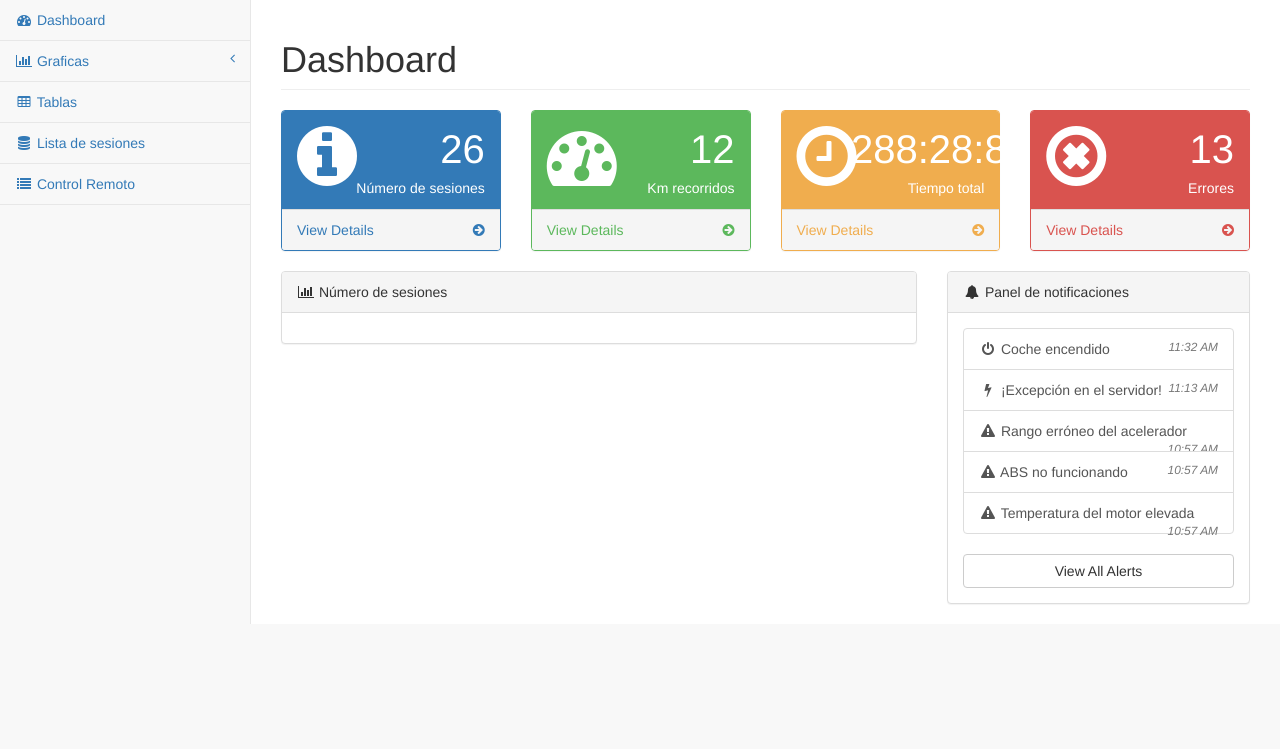
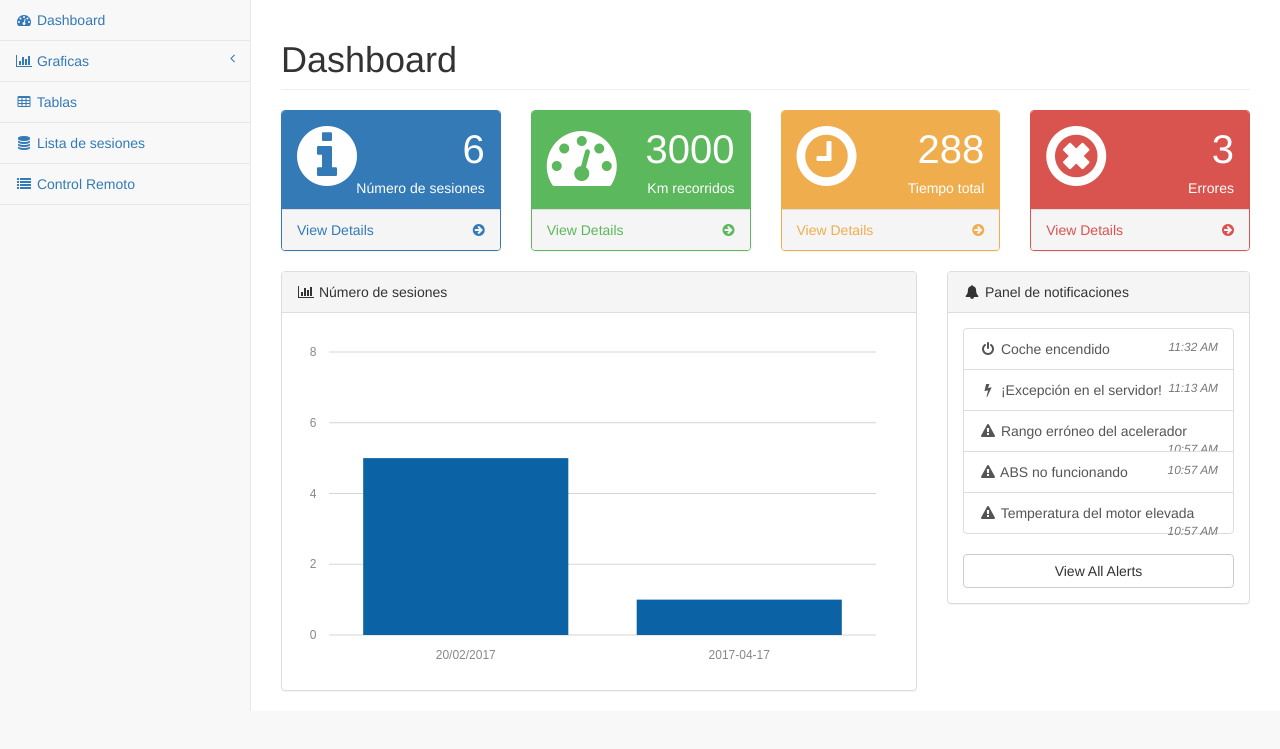
Before and after one commit to dpeite/JustTelemetry, a Flask app: page / in a window 1280 px wide. Shown: the part 51-800 px from the top of the page. Run offline with Flask 2, Linux system fonts and the light colour scheme; data that the repository does not hold is empty; some libraries are stand-ins or nearby versions.

Commit message:
Actualizacion automatica al borrar una sesion y lectura desde fichero de la dashboard #108

```diff
--- /dev/null
+++ b/app/static/data/dash.json
@@ -0,0 +1 @@
+{"tiempo": 288, "sesiones": [{"fecha": "20/02/2017", "numero": 5}, {"fecha": "2017-04-17", "numero": 1}], "errores": 3, "numero": 6, "distancia": 3000}
--- a/app/static/js/index.js
+++ b/app/static/js/index.js
@@ -7,3 +7,13 @@
 
   });
 } // Cierre carga()
+
+function obtener_datos() {
+
+	$.getJSON("static/data/dash.json", function(d2){
+		document.getElementById("n_sesiones").innerHTML = d2["numero"];
+		document.getElementById("distancia").innerHTML = d2["distancia"];
+		document.getElementById("tiempo").innerHTML = d2["tiempo"];
+		document.getElementById("n_errores").innerHTML = d2["errores"];
+    });
+}
--- a/app/templates/index.html
+++ b/app/templates/index.html
@@ -17,7 +17,7 @@
               <i class="fa fa-info-circle  fa-5x"></i>
             </div>
             <div class="col-xs-9 text-right">
-              <div class="huge">26</div>
+              <div class="huge" id="n_sesiones">26</div>
               <div>Número de sesiones</div>
             </div>
           </div>
@@ -39,7 +39,7 @@
               <i class="fa fa-tachometer fa-5x"></i>
             </div>
             <div class="col-xs-9 text-right">
-              <div class="huge">12</div>
+              <div class="huge" id="distancia">12</div>
               <div>Km recorridos</div>
             </div>
           </div>
@@ -61,7 +61,7 @@
               <i class="fa fa-clock-o fa-5x"></i>
             </div>
             <div class="col-xs-9 text-right">
-              <div class="huge">288:28:8</div>
+              <div class="huge" id="tiempo">288:28:8</div>
               <div>Tiempo total</div>
             </div>
           </div>
@@ -83,7 +83,7 @@
               <i class="fa fa-times-circle-o fa-5x"></i>
             </div>
             <div class="col-xs-9 text-right">
-              <div class="huge">13</div>
+              <div class="huge" id="n_errores">13</div>
               <div>Errores</div>
             </div>
           </div>
@@ -178,5 +178,5 @@
 
  <!-- Para obtener el número de sesiones -->
 <script src="static/js/index.js"></script>
-<script>carga();</script>
+<script>obtener_datos();</script>
 {% endblock %}
--- a/app/views.py
+++ b/app/views.py
@@ -210,17 +210,44 @@
     source = "/home/manu/git/JustTelemetry/app/static/data/sesiones/"
     files = os.listdir(source)
 
+    distancia = 0
+    numero_sesiones = 0
+    tiempo_total = 288 # hardcode
+    array_sesiones = []
     lista_sesiones = {}
     for f in files:
 
-        print source + f+ "/info.json"
         with open(source + f + '/info.json') as new_file:
             info_json = json.load(new_file)
 
-        if info_json["fecha"] in lista_sesiones:
-            lista_sesiones[info_json["fecha"]] += 1
+        distancia += int(info_json["metros"])
+        numero_sesiones += 1
+
+        # Para contar el nmero de sesiones
+        if info_json["fecha"].split()[0] in lista_sesiones:
+            lista_sesiones[info_json["fecha"].split()[0]] += 1
         else:
-            lista_sesiones[info_json["fecha"]] = 1
+            lista_sesiones[info_json["fecha"].split()[0]] = 1
 
+    print lista_sesiones
+    array_sesiones = []
+    for x in lista_sesiones:
+        sesion = {}
+        sesion["fecha"] = x
+        sesion["numero"] = lista_sesiones[x]
+        array_sesiones.append(sesion)
 
-    return jsonify(lista_sesiones), 200
+    print numero_sesiones
+    print array_sesiones
+
+    fichero = {}
+    fichero["numero"] = numero_sesiones
+    fichero["distancia"] = distancia
+    fichero["tiempo"] = tiempo_total
+    fichero["errores"] = 3
+    fichero["sesiones"] = array_sesiones
+
+    with open('/home/manu/git/JustTelemetry/app/static/data/dash.json', 'wb') as new_file:
+        json.dump(fichero, new_file)
+
+    return "", 200
```
